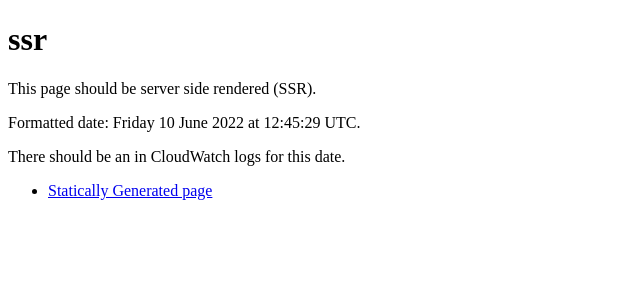
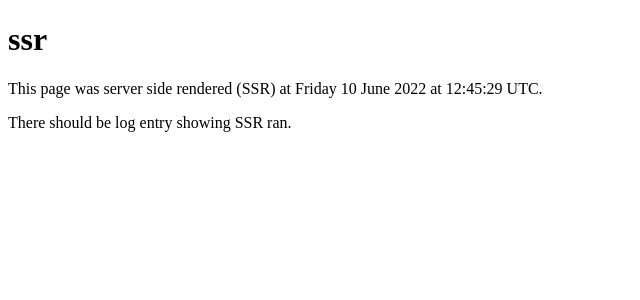
Before and after one commit to michrome/n12, a Next.js app: page /ssr in a window 1280 px wide. Shown: the top 300 px of the page, without its empty margins (0-640 px from the left). Built offline with nearby package versions, Linux system fonts and the light colour scheme.

Commit message:
Remove all middleware tests

```diff
--- a/pages/index.js
+++ b/pages/index.js
@@ -1,4 +1,5 @@
 import Head from "next/head";
+import { britishDate } from "../lib/helpers";
 
 export default function Home() {
   return (
@@ -8,7 +9,7 @@ export default function Home() {
         <link rel="icon" href="/favicon.ico" />
       </Head>
       <h1>index</h1>
-      <p>This page should be statically generated (SSG).</p>
+      <p>This page was statically generated (SSG) on {britishDate()}.</p>
       <ul>
         <li>
           <a href="/ssr">Server Side Rendered page</a>
--- a/pages/ssr.js
+++ b/pages/ssr.js
@@ -1,6 +1,7 @@
 import Head from "next/head";
+import { britishDate } from "../lib/helpers";
 
-export default function SSR({ formattedDate, env }) {
+export default function SSR({ ssrDate, env }) {
   return (
     <>
       <Head>
@@ -8,26 +9,16 @@ export default function SSR({ formattedDate, env }) {
         <link rel="icon" href="/favicon.ico" />
       </Head>
       <h1>ssr</h1>
-      <p>This page should be server side rendered (SSR).</p>
-      <p>Formatted date: {formattedDate}.</p>
-      <p>There should be an in CloudWatch logs for this date.</p>
-      <ul>
-        <li>
-          <a href="/">Statically Generated page</a>
-        </li>
-      </ul>
+      <p>This page was server side rendered (SSR) at {ssrDate}.</p>
+      <p>There should be log entry showing SSR ran.</p>
     </>
   );
 }
 
 export async function getServerSideProps() {
-  const date = Date.now();
-  const formattedDate = new Intl.DateTimeFormat("en-GB", {
-    dateStyle: "full",
-    timeStyle: "long",
-  }).format(date);
+  const ssrDate = britishDate();
   console.log(
-    `This is a console.log from getServerSideProps in ssr.js. Formatted date is ${formattedDate}.`
+    `This is a console.log from getServerSideProps in ssr.js. British date is ${ssrDate}.`
   );
-  return { props: { formattedDate } };
+  return { props: { ssrDate } };
 }
```
Also changed, not shown: pages/middleware/index.js (deleted, +0 -7 lines), middleware.txt (deleted), pages/echo-request-headers/_middleware.txt (deleted).
